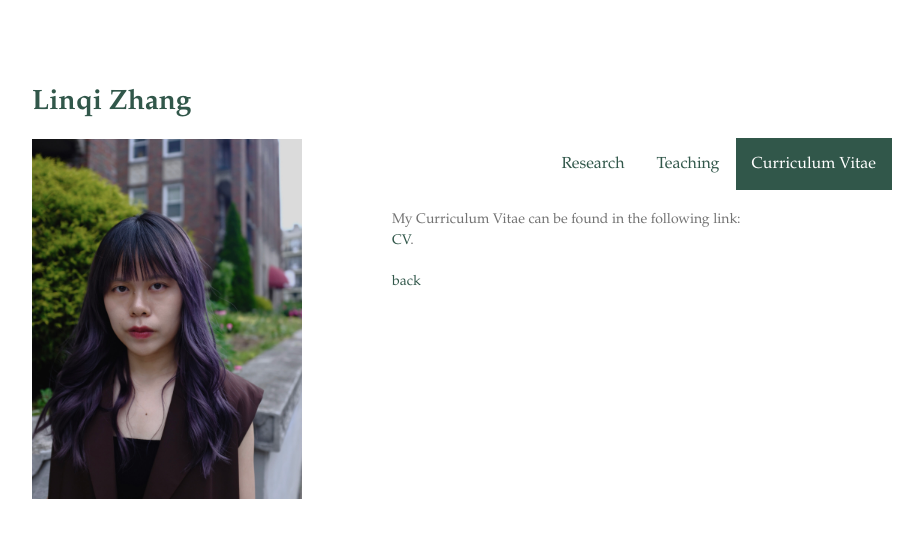
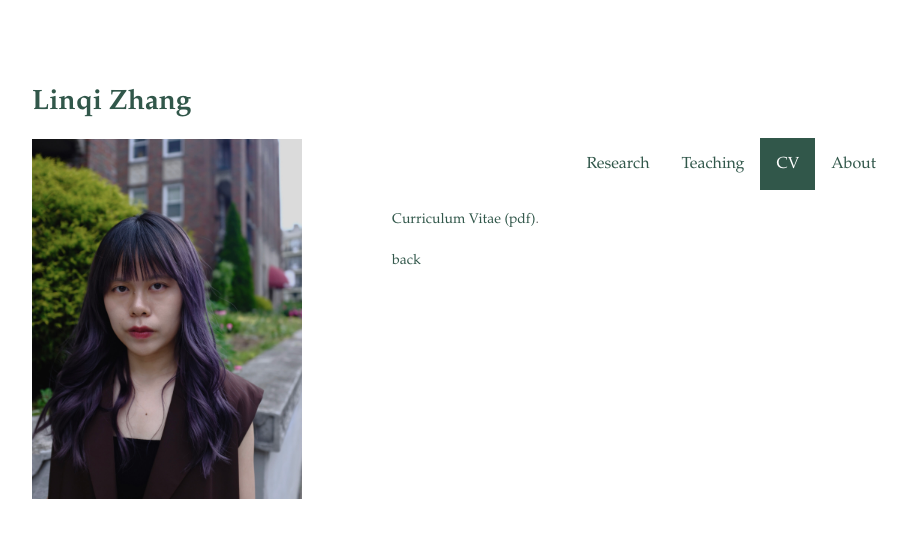
Before and after one commit to zhanglinqi/zhanglinqi.github.io, a Jekyll site: the page built from cv.md, in a window 1280 px wide. Shown: the top 538 px of the page, without its empty margins (178-1101 px from the left). Built offline with Jekyll 4.4.1, drawn with Linux system fonts in a browser that asks for light colours.

Commit message:
update layout

```diff
--- a/_layouts/cv.html
+++ b/_layouts/cv.html
@@ -47,7 +47,8 @@
       </header>
 
       <div class="topnav">
-        <a class="active" href="cv.html">Curriculum Vitae</a>
+        <a href="default.html">About</a>
+        <a class="active" href="cv.html">CV</a>
         <a href="teaching.html">Teaching</a>
         <a href="research.html">Research</a>
       </div>
--- a/_layouts/default.html
+++ b/_layouts/default.html
@@ -47,7 +47,8 @@
       </header>
 
       <div class="topnav">
-        <a href="cv.html">Curriculum Vitae</a>
+        <a class="active" href="default.html">About</a>
+        <a href="cv.html">CV</a>
         <a href="teaching.html">Teaching</a>
         <a href="research.html">Research</a>
 
--- a/_layouts/research.html
+++ b/_layouts/research.html
@@ -47,7 +47,8 @@
       </header>
 
       <div class="topnav">
-        <a href="cv.html">Curriculum Vitae</a>
+        <a href="default.html">About</a>
+        <a href="cv.html">CV</a>
         <a href="teaching.html">Teaching</a>
         <a class="active" href="research.html">Research</a>
       </div>
--- a/_layouts/teaching.html
+++ b/_layouts/teaching.html
@@ -47,7 +47,8 @@
       </header>
 
       <div class="topnav">
-        <a href="cv.html">Curriculum Vitae</a>
+        <a href="default.html">About</a>
+        <a href="cv.html">CV</a>
         <a class="active" href="teaching.html">Teaching</a>
         <a href="research.html">Research</a>
       </div>
--- a/cv.md
+++ b/cv.md
@@ -12,8 +12,7 @@ layout: cv
 >
 > When something is important enough, you do it even if the odds are not in your favor. -->
 
-My Curriculum Vitae can be found in the following link:
-[CV](https://www.dropbox.com/s/v5zfubt3iagmsfp/cv_202301.pdf?dl=0).
+[Curriculum Vitae (pdf)](https://zhanglinqi.github.io/assets/pdf/CV_Linqi_Zhang.pdf).
 
 
 [back](./)
```
Also changed, not shown: 1 other file.
